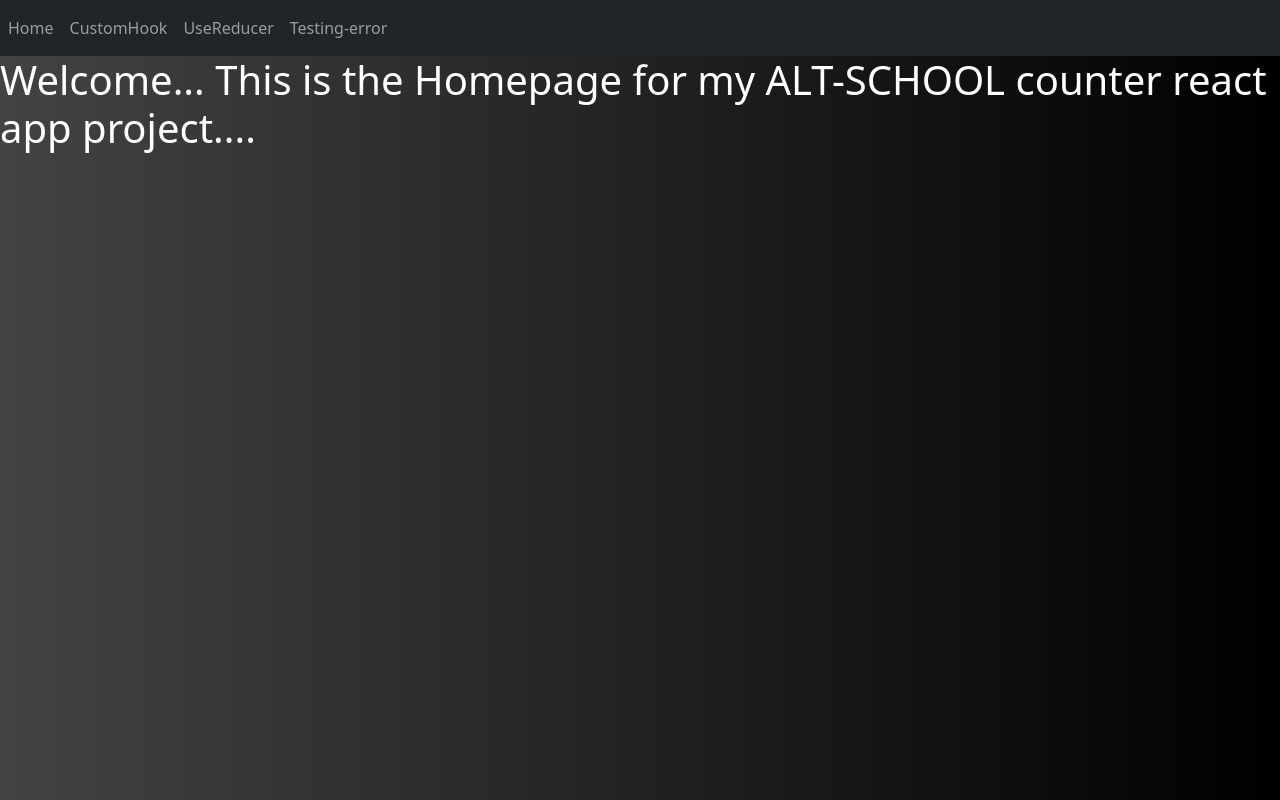
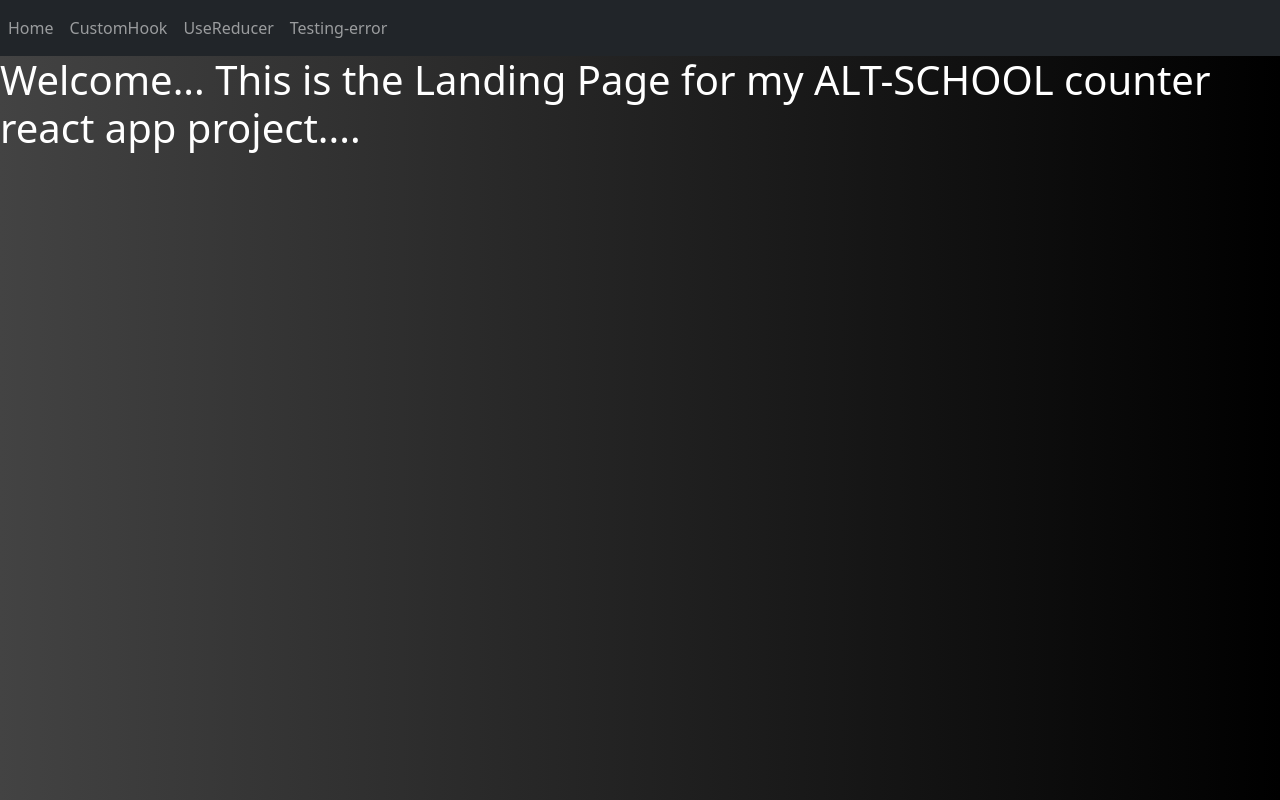
Before and after one commit to Ossire/counter-project, a React (Create React App) app: page / in a window 1280 px wide. Built offline with nearby package versions, Linux system fonts and the light colour scheme.

Commit message:
edited homepage to landing page for seo

```diff
--- a/src/Components/Home.js
+++ b/src/Components/Home.js
@@ -10,7 +10,7 @@
               description= 'A Beginner friendly react app project'
             type='article'
               />
-            <h1>Welcome... This is the Homepage for my ALT-SCHOOL counter react app project....</h1>
+            <h1>Welcome... This is the Landing Page for my ALT-SCHOOL counter react app project....</h1>
         </div>
     )
 }
```
